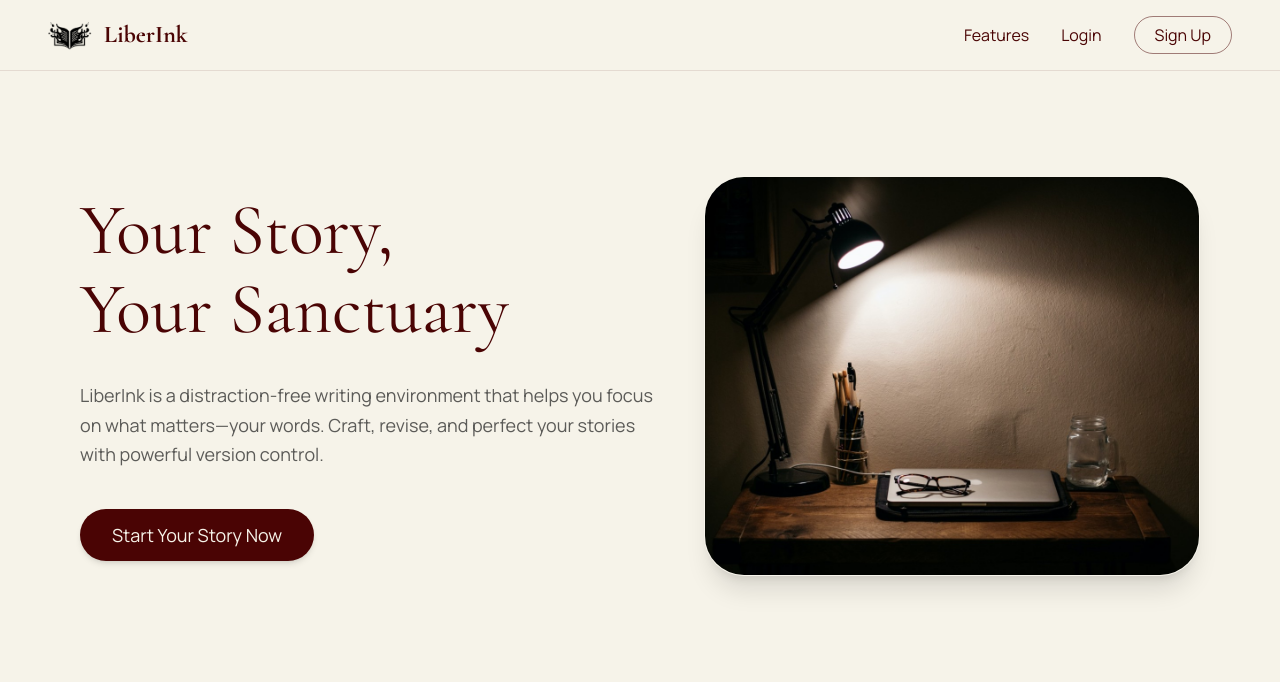
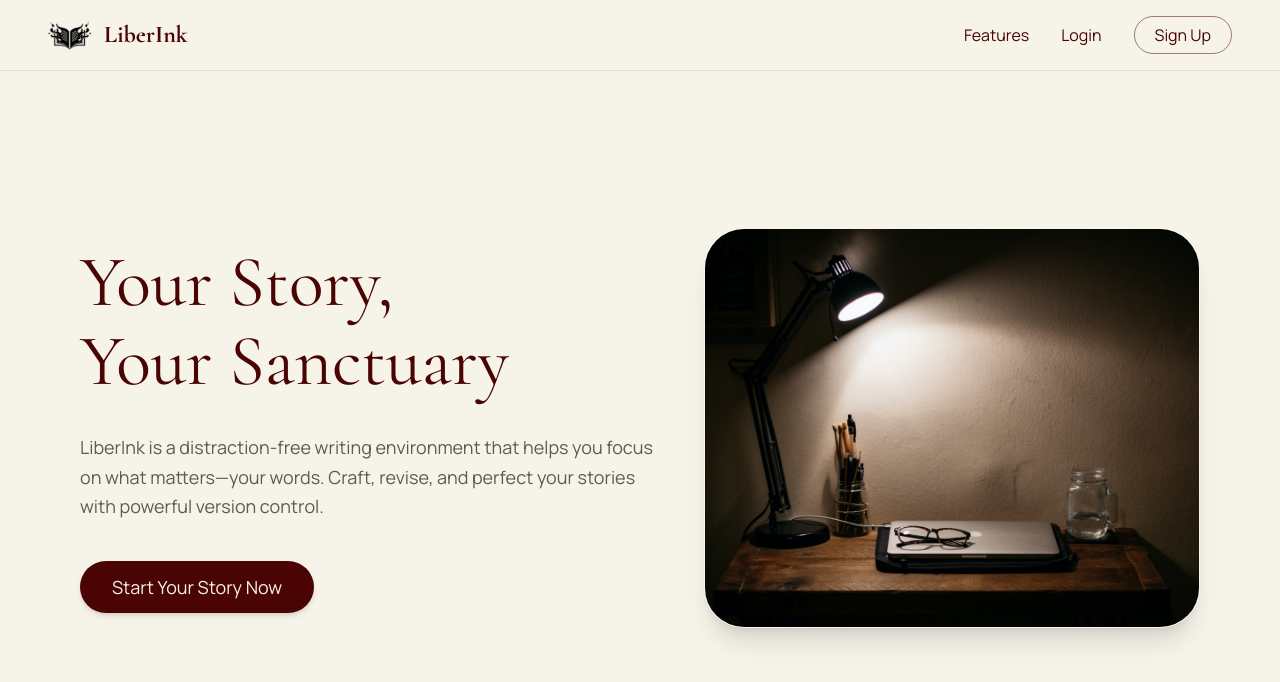
Before and after one commit to lork870/LiberInk, a React (Vite) app in the folder LiberInk_Web/: page /LandingPage in a window 1280 px wide. Shown: the top 682 px of the page. Built offline with nearby package versions, Linux system fonts and the light colour scheme.

Commit message:
Optimize LandingPage layout with flexbox

```diff
--- a/LiberInk_Web/src/pages/LandingPage.tsx
+++ b/LiberInk_Web/src/pages/LandingPage.tsx
@@ -3,9 +3,8 @@ import myLanding_img from '../assets/landing_img_1.jpg';
 
 const LandingPage = () => {
   return (
-    <div className="h-screen bg-[#F6F3E9] font-serif text-[#4A0404] overflow-x-hidden">
+    <div className="min-h-screen flex flex-col bg-[#F6F3E9] font-serif text-[#4A0404] overflow-x-hidden">
 
-      {/* Навігаційна панель: тепер фіксована */}
       <nav className="fixed top-0 left-0 w-full flex justify-between items-center px-6 md:px-12 py-4 border-b border-[#4A0404]/10 z-50 bg-[#F6F3E9]">
         <div className="flex items-center gap-2 md:gap-3 cursor-pointer">
           <img src="/ic_logo.png" alt="Logo" className="h-8 w-auto"/>
@@ -21,7 +20,7 @@ const LandingPage = () => {
       </nav>
 
       {/* Hero Section:*/}
-      <main className="pt-18 md:pt-24 flex flex-col lg:flex-row items-center justify-between px-6 md:px-20 mt-10 md:mt-20 gap-8 md:gap-12 pb-10 md:pb-20">
+      <main className="flex-grow flex flex-col lg:flex-row items-center justify-center px-6 md:px-20 pt-24 pb-10 gap-8 md:gap-12">
         <div className="max-w-xl text-center lg:text-left">
           <h1 className="text-5xl md:text-7xl font-normal leading-[1.1] mb-6 md:mb-8 text-[#4A0404]">
             Your Story,<br /> Your Sanctuary
```
